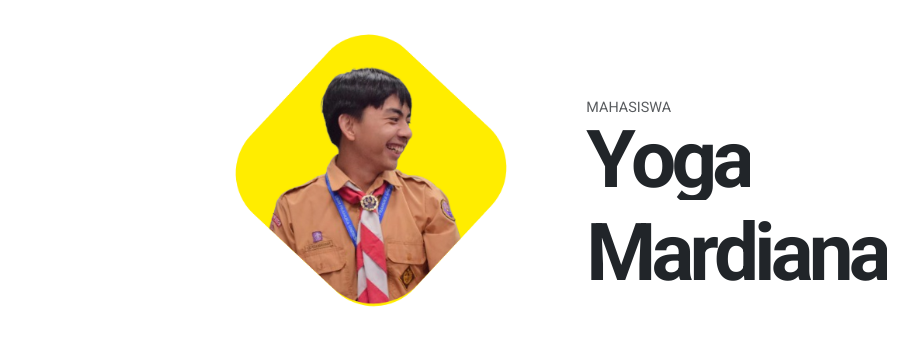
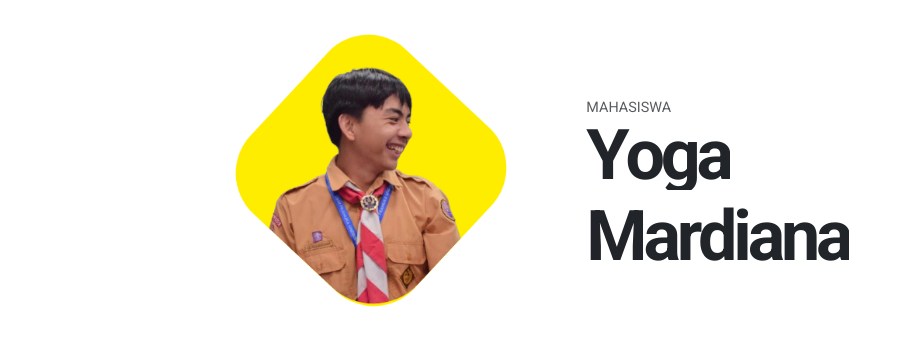
Before and after one commit to ItsMeDiana/yogamardiana, a plain HTML site: page index.html in a window 1280 px wide. Shown: the top 356 px of the page, 169-1087 px from the left. Drawn offline with nearby package versions, Linux system fonts and the light colour scheme.

Commit message:
Update index.html

```diff
--- a/index.html
+++ b/index.html
@@ -71,7 +71,7 @@
               <div class="col-lg-6">
                 <div class="banner-content my-1 pt-1 my-lg-5 pt-lg-5" data-aos="fade-in">
                   <span class="text-muted text-uppercase">Mahasiswa</span>
-                  <h1 class="banner-title display-xl lh-1 txt-fx slide-up" style="font-size: 80px;">Yoga Mardiana</h1>
+                  <h1 class="banner-title display-xl lh-1 txt-fx slide-up" style="font-size: 70px;">Yoga Mardiana</h1>
                 </div>
               </div>
             </div>
```
